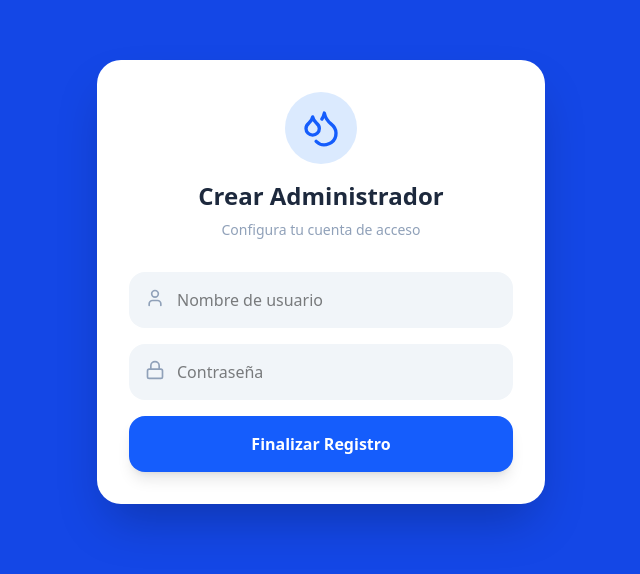
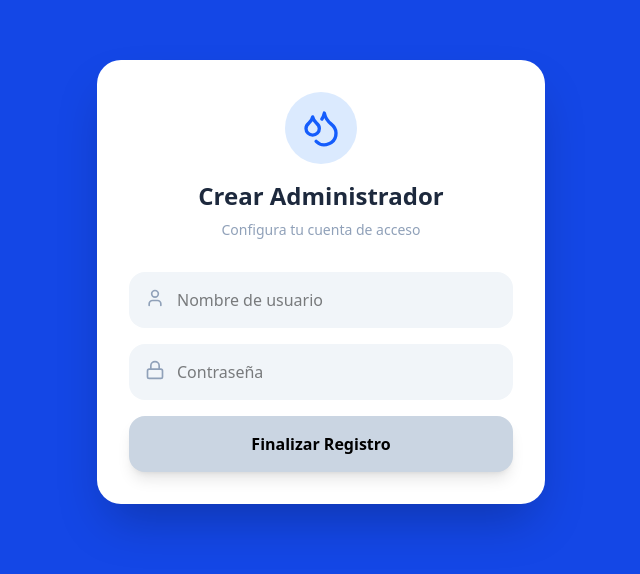
Before and after one commit to orlandoca/aguatera-app, a React (Vite) app: page / in a window 1280 px wide. Shown: the part 118-692 px from the top of the page, without its empty margins (319-959 px from the left). Built offline with nearby package versions, Linux system fonts and the light colour scheme; no server answers; the database is empty.

Commit message:
Finalizada facturación masiva, historial de conexiones y seguridad de login

```diff
--- a/src/components/Login.jsx
+++ b/src/components/Login.jsx
@@ -1,7 +1,26 @@
-import React from 'react';
-import { Lock, User, Droplets } from 'lucide-react';
+import React, { useState } from 'react';
+import { Lock, User, Droplets, AlertCircle } from 'lucide-react';
 
 export default function Login({ adminExistente, onLogin, onRegister }) {
+  const [pass, setPass] = useState("");
+
+  const handleSubmit = (e) => {
+    e.preventDefault();
+
+    // VALIDACIÓN DE LÓGICA: Si es registro, verificamos los 6 dígitos
+    if (!adminExistente && pass.length < 6) {
+      alert("❌ La contraseña debe tener al menos 6 caracteres.");
+      return;
+    }
+
+    // Si pasa o si es login normal, ejecutamos la función que viene por props
+    if (adminExistente) {
+      onLogin(e);
+    } else {
+      onRegister(e);
+    }
+  };
+
   return (
     <div className="min-h-screen bg-blue-700 flex items-center justify-center p-6">
       <div className="bg-white w-full max-w-md rounded-3xl shadow-2xl p-8 animate-in zoom-in duration-300">
@@ -17,22 +36,47 @@ export default function Login({ adminExistente, onLogin, onRegister }) {
           </p>
         </div>
 
-        <form onSubmit={adminExistente ? onLogin : onRegister} className="space-y-4">
+        <form onSubmit={handleSubmit} className="space-y-4">
           <div className="relative">
             <User className="absolute left-4 top-4 text-slate-400" size={20} />
             <input
-              name="usuario" placeholder="Nombre de usuario" required
-              className="w-full p-4 pl-12 bg-slate-100 rounded-2xl outline-none focus:ring-2 focus:ring-blue-500"
+              name="usuario"
+              placeholder="Nombre de usuario"
+              required
+              className="w-full p-4 pl-12 bg-slate-100 rounded-2xl outline-none focus:ring-2 focus:ring-blue-500 transition-all"
             />
           </div>
+
           <div className="relative">
             <Lock className="absolute left-4 top-4 text-slate-400" size={20} />
             <input
-              name="pass" type="password" placeholder="Contraseña" required
-              className="w-full p-4 pl-12 bg-slate-100 rounded-2xl outline-none focus:ring-2 focus:ring-blue-500"
+              name="pass"
+              type="password"
+              placeholder="Contraseña"
+              required
+              minLength={6} // <-- Validación nativa del navegador
+              value={pass}
+              onChange={(e) => setPass(e.target.value)}
+              className="w-full p-4 pl-12 bg-slate-100 rounded-2xl outline-none focus:ring-2 focus:ring-blue-500 transition-all"
             />
           </div>
-          <button type="submit" className="w-full bg-blue-600 text-white p-4 rounded-2xl font-bold shadow-lg hover:bg-blue-700 transition-colors">
+
+          {/* MENSAJE DE AYUDA VISUAL (solo aparece en registro y si es corta) */}
+          {!adminExistente && pass.length > 0 && pass.length < 6 && (
+            <div className="flex items-center gap-2 text-red-500 text-[11px] font-bold px-2 animate-pulse">
+              <AlertCircle size={14} />
+              <span>Mínimo 6 caracteres para mayor seguridad</span>
+            </div>
+          )}
+
+          <button
+            type="submit"
+            className={`w-full p-4 rounded-2xl font-bold shadow-lg transition-all ${
+              !adminExistente && pass.length < 6
+              ? 'bg-slate-300 cursor-not-allowed'
+              : 'bg-blue-600 hover:bg-blue-700 text-white active:scale-95'
+            }`}
+          >
             {adminExistente ? 'Entrar al Sistema' : 'Finalizar Registro'}
           </button>
         </form>
```
